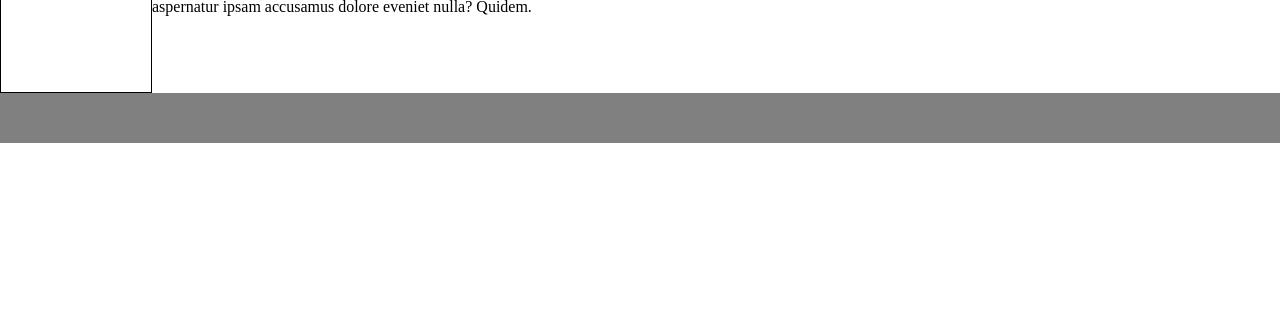
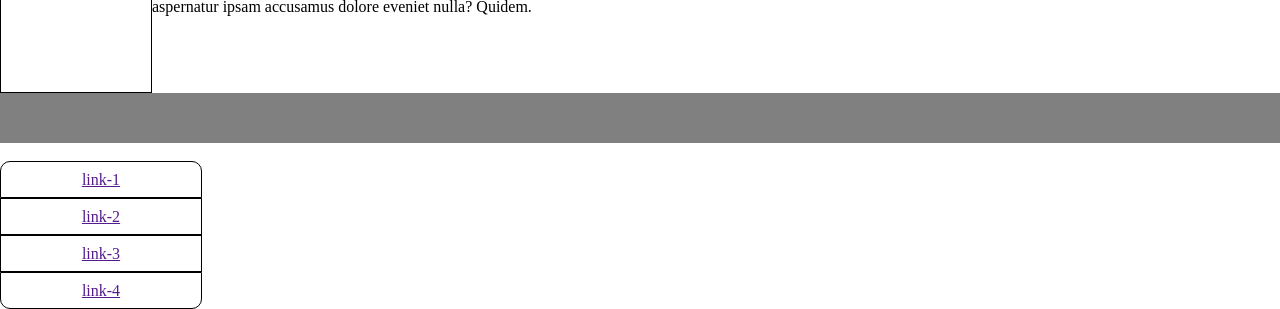
Before and after one commit to Hitoryyy/web_development_projects, a plain HTML site: page Lesson_4/index.html in a window 1280 px wide. Shown: the part 586-895 px from the top of the page. Before the commit the page ends 800 px from the top, so only its background shows below. Drawn offline with Linux system fonts and the light colour scheme.

Commit message:
| add Lesson № 4 | 15.12.2022 | 10:27 |

```diff
--- a/Lesson_4/index.html
+++ b/Lesson_4/index.html
@@ -42,7 +42,14 @@
     incidunt iusto, necessitatibus numquam ab recusandae voluptatibus
     qui aspernatur ipsam accusamus dolore eveniet nulla? Quidem.
 
-    <div class="footer_1"></div>
+    <div class="footer_1"></div><br>
+
+    <ul class="menu">
+        <li class="menu__list"><a href="" class="menu__link">link-1</a></li>
+        <li class="menu__list"><a href="" class="menu__link">link-2</a></li>
+        <li class="menu__list"><a href="" class="menu__link">link-3</a></li>
+        <li class="menu__list"><a href="" class="menu__link">link-4</a></li>
+    </ul>
 
 </body>
 
--- a/Lesson_4/style.css
+++ b/Lesson_4/style.css
@@ -44,3 +44,34 @@
     border: 1px solid red;
     overflow: hidden;
 }
+
+.menu__list {
+    list-style-type: none;
+    border: 1px solid #000;
+    width: 200px;
+    height: 35px;
+    line-height: 35px;
+    text-align: center;
+}
+
+.menu__link:hover {
+    color: red;
+}
+
+.menu__link:active {
+    color: green;
+}
+
+.menu__list:first-child {
+    border-top-left-radius: 10px;
+    border-top-right-radius: 10px;
+}
+
+.menu__list:last-child {
+    border-bottom-left-radius: 10px;
+    border-bottom-right-radius: 10px;
+}
+
+.menu__list:hover .menu__link {
+    text-decoration: none;
+}
```
